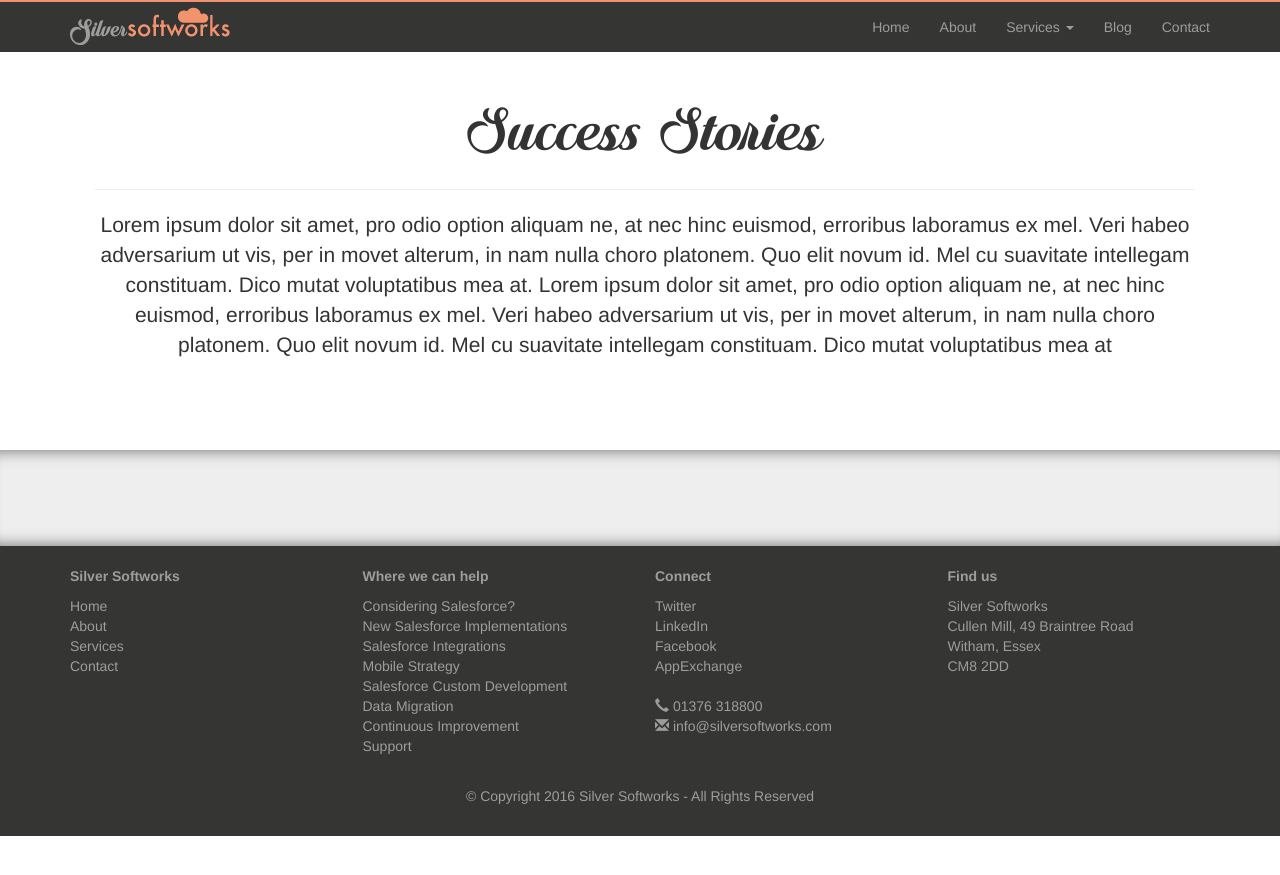
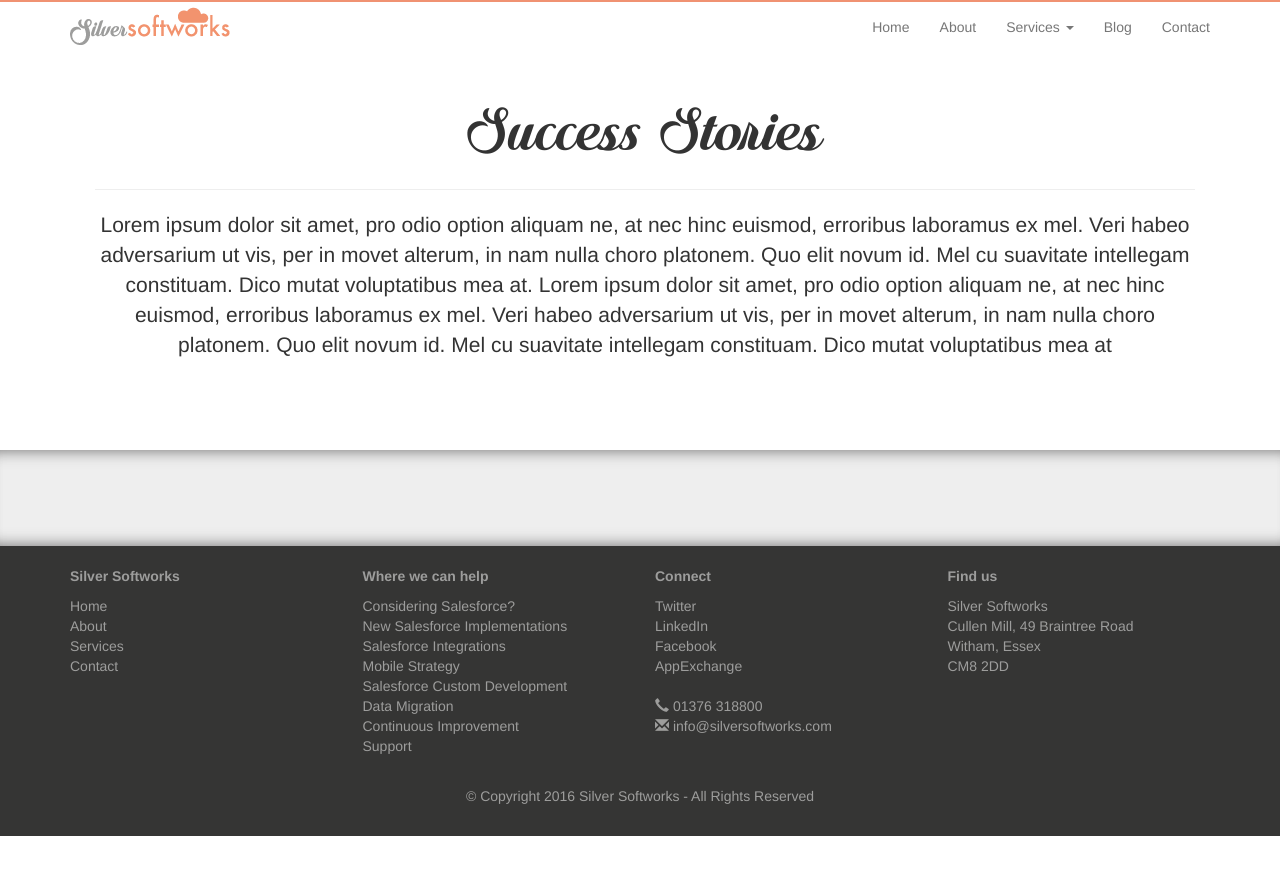
Before and after one commit to ThomasDavidPacker/Silver-Softworks, a Jekyll site: the page built from success-stories.html, in a window 1280 px wide. Shown: the top 875 px of the page. Built offline with Jekyll 4.4.1, drawn with Linux system fonts in a browser that asks for light colours; nearby versions of some CDN libraries.

Commit message:
Update
Update

```diff
--- a/_includes/navigation.html
+++ b/_includes/navigation.html
@@ -1,4 +1,4 @@
-<nav class="navbar navbar-inverse navbar-fixed-top" id="c_main_navbar">
+<nav class="navbar navbar-default navbar-fixed-top" id="c_main_navbar">
 	<div class="container">
 		<div class="navbar-header">
 			<button type="button" class="navbar-toggle collapsed" data-toggle="collapse" data-target="#navbar" aria-expanded="false" aria-controls="navbar">
@@ -19,11 +19,11 @@
 					<a href="#" class="dropdown-toggle" data-toggle="dropdown" role="button" aria-haspopup="true" aria-expanded="false">Services <span class="caret"></span></a>
 
 					<ul class="dropdown-menu">
-						<li><a href="/services">Strategic Consulting</a></li>
-						<li><a href="/services">Implementation</a></li>
-						<li><a href="/services">Support</a></li>
-						<li><a href="/sales_cloud_quick_start">Sales Cloud Quick Start</a></li>
-						<li><a href="/pardot_quick_start">Pardot Quick Start</a></li>
+						<li><a class="c_sub_item" href="/services">Strategic Consulting</a></li>
+						<li><a class="c_sub_item" href="/services">Implementation</a></li>
+						<li><a class="c_sub_item" href="/services">Support</a></li>
+						<li><a class="c_sub_item" href="/sales_cloud_quick_start">Sales Cloud Quick Start</a></li>
+						<li><a class="c_sub_item" href="/pardot_quick_start">Pardot Quick Start</a></li>
 					</ul>
 			    </li>
 
--- a/css/style.css
+++ b/css/style.css
@@ -2,6 +2,24 @@
 {
 	padding: 0px;
 	border-top: 0px;
+}
+
+.c_sub_item
+{
+	background-color: #fff !important;
+	color: black !important;
+}
+
+.c_sub_item
+{
+	background-color: #fff !important;
+	color: black !important;
+}
+
+.c_sub_item:hover
+{
+	background-color: #f09272 !important;
+	color: white !important;
 }
 
 .dropdown-menu li a
@@ -9,16 +27,15 @@
 	padding: 15px;
 }
 
-.dropdown-menu li a:hover
-{
-	background-color: #f09272;
-	color: white;
+
+#navbar ul .active a {
+    background-color: #f09272 ;
+    color: white;
 }
-
 
 #c_main_navbar
 {
-	background-color: #353534;
+	background-color: #fff;
 }
 
 .shadow_full
--- a/index.html
+++ b/index.html
@@ -106,7 +106,7 @@
 					<div class="c_section_content_center">
 						<br>
 						<p><small>I’ve been extremely satisfied with the service and support TRL has received. I have no hesitation in recommending Silver Softworks to prospective clients.</small></p><br>
-						<p class="c_reviewer_name"><small><span class="c_text_orange">Mark Stead</span><br><span class="c_job_title">Director of Sales and International Development</span><br><span class="c_company_name">TRL</span></small></p>
+						<p class="c_reviewer_name"><small>Mark Stead<br><span class="c_job_title">Director of Sales and International Development</span><br><span class="c_company_name c_text_orange">TRL</span></small></p>
 					</div>
 				</div>
 				<div class="col-md-4">
@@ -120,7 +120,7 @@
 					</div>
 					<div class="c_section_content_center">
 						<p><small>We would strongly recommend Silver Softworks for a Salesforce Implementation project and will hope to continue an ongoing relationship with them ourselves for future refinements to our CRM.</small></p><br>
-						<p class="c_reviewer_name"><small><span class="c_text_orange">Lara Kelly</span><br><span class="c_job_title">Sales Support Manager</span><br><span class="c_company_name">Markes International Ltd</span></small></p>
+						<p class="c_reviewer_name"><small>Lara Kelly<br><span class="c_job_title">Sales Support Manager</span><br><span class="c_company_name c_text_orange">Markes International Ltd</span></small></p>
 					</div>
 				</div>
 				<div class="col-md-4">
@@ -135,7 +135,7 @@
 					<br>
 					<div class="c_section_content_center">
 						<p><small>Silver Softworks offer an efficient, first class service, contributing with insights and expertise to ensure I received the best ROI for my investment.</small></p><br>
-						<p class="c_reviewer_name"><small><span class="c_text_orange">Matthew Guy</span><br><span class="c_job_title">Sales Operations Manager</span><br><span class="c_company_name">Corporate Travel Management</span></small></p>
+						<p class="c_reviewer_name"><small>Matthew Guy<br><span class="c_job_title">Sales Operations Manager</span><br><span class="c_company_name c_text_orange">Corporate Travel Management</span></small></p>
 					</div>
 				</div>
 			</div>
```
